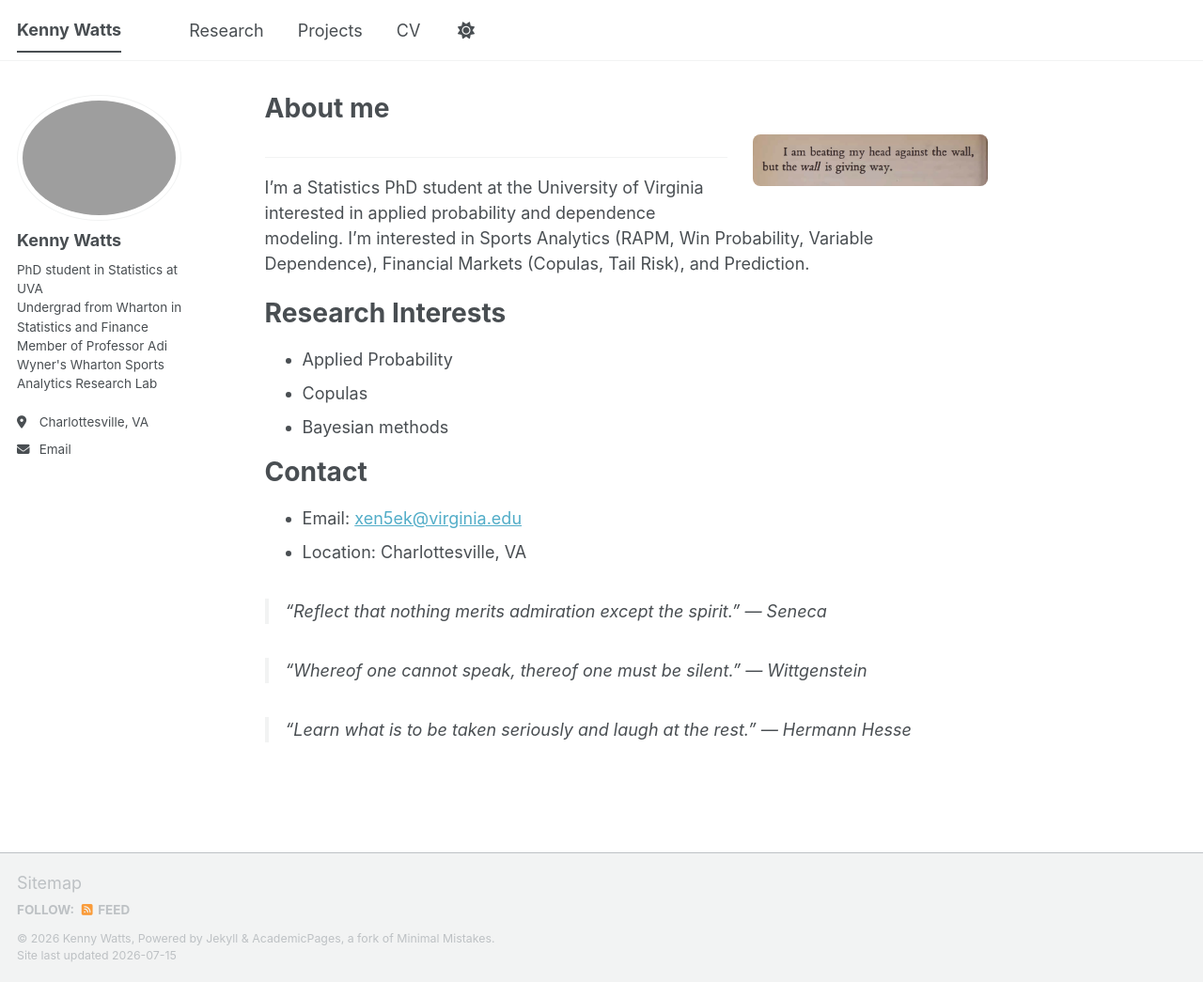
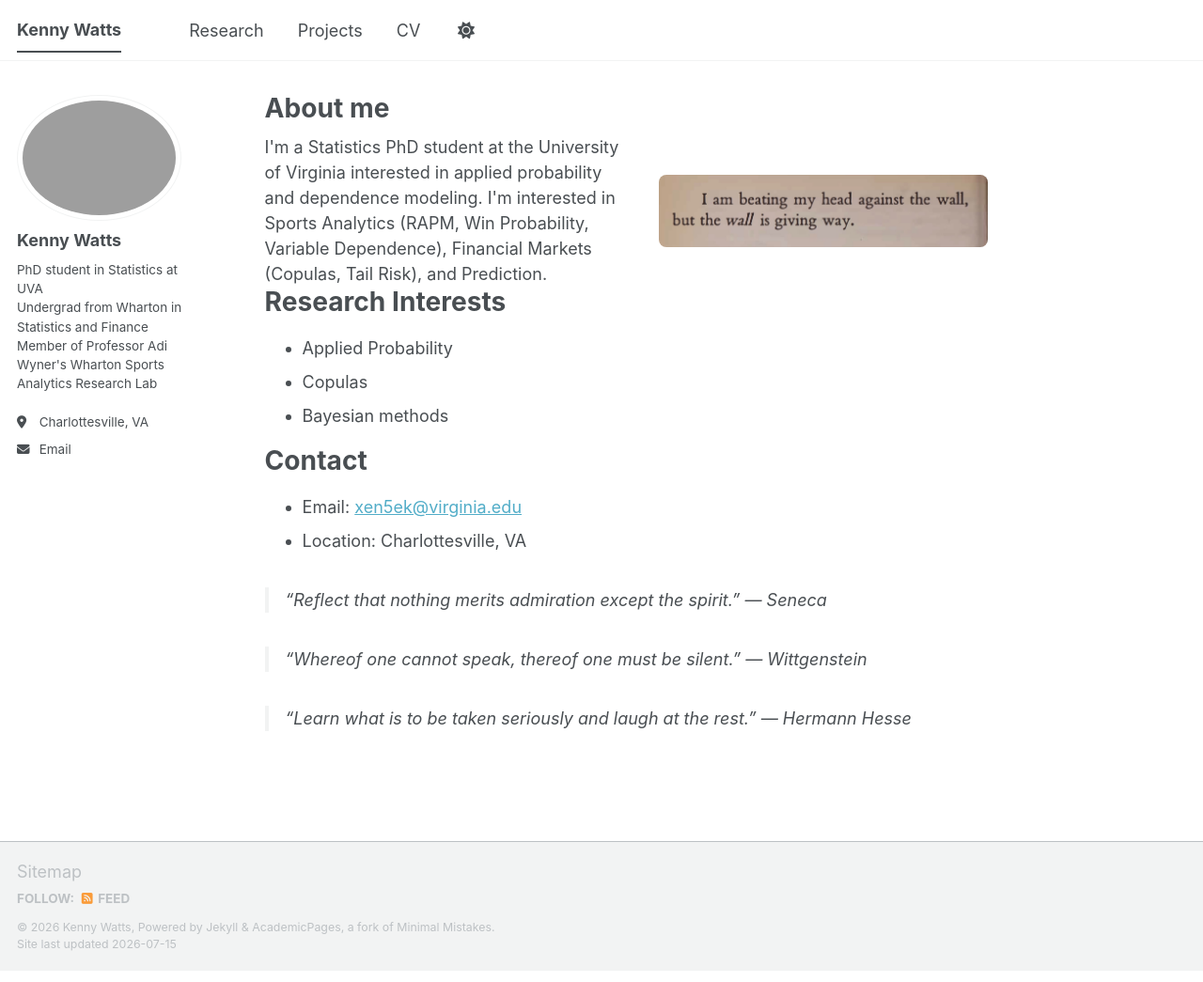
Before and after one commit to kennyws/kennywatts.github.io, a Jekyll site: the page built from _pages/about.md, in a window 1280 px wide and 1045 px high. Shown: the whole window at 94% size. Built offline with Jekyll 4.4.1, drawn with Linux system fonts in a browser that asks for light colours; a script bundle is joined from its source files by our own code; library files that are not in the unit come from our copies.

Commit message:
Update about.md

```diff
--- a/_pages/about.md
+++ b/_pages/about.md
@@ -8,11 +8,14 @@
   - /about.html
 ---
 
-<img src="{{ '/images/quote.jpeg' | relative_url }}" alt="Kenny Watts" style="float: right; width: 250px; margin: 0 0 1em 1.5em; border-radius: 8px;">
-
----
-
-I'm a Statistics PhD student at the University of Virginia interested in applied probability and dependence modeling. I'm interested in Sports Analytics (RAPM, Win Probability, Variable Dependence), Financial Markets (Copulas, Tail Risk), and Prediction.
+<div style="display: flex; align-items: center; gap: 2em; flex-wrap: wrap;">
+  <div style="flex: 1; min-width: 250px;">
+    I'm a Statistics PhD student at the University of Virginia interested in applied probability and dependence modeling. I'm interested in Sports Analytics (RAPM, Win Probability, Variable Dependence), Financial Markets (Copulas, Tail Risk), and Prediction.
+  </div>
+  <div style="flex: 0 0 auto;">
+    <img src="{{ '/images/quote.jpeg' | relative_url }}" alt="Kenny Watts" style="width: 350px; max-width: 100%; border-radius: 8px;">
+  </div>
+</div>
 
 Research Interests
 ======
```
